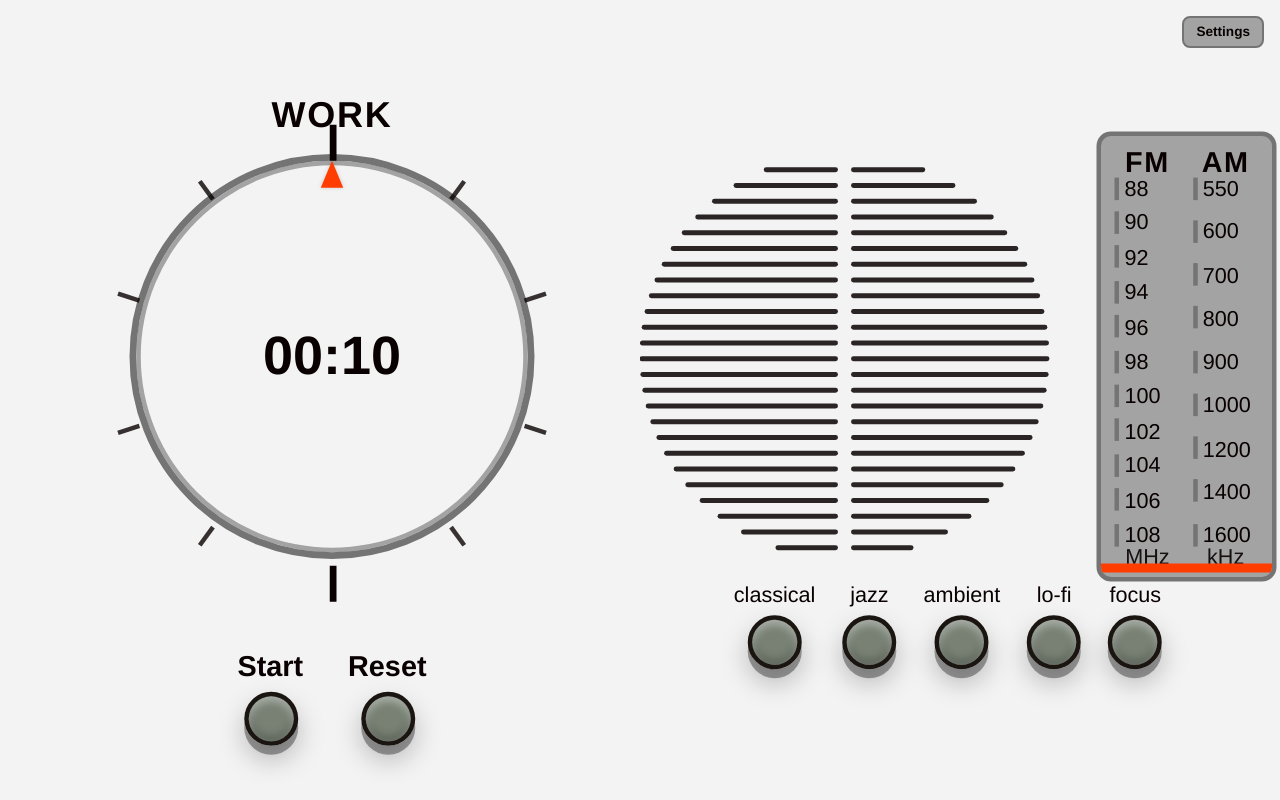
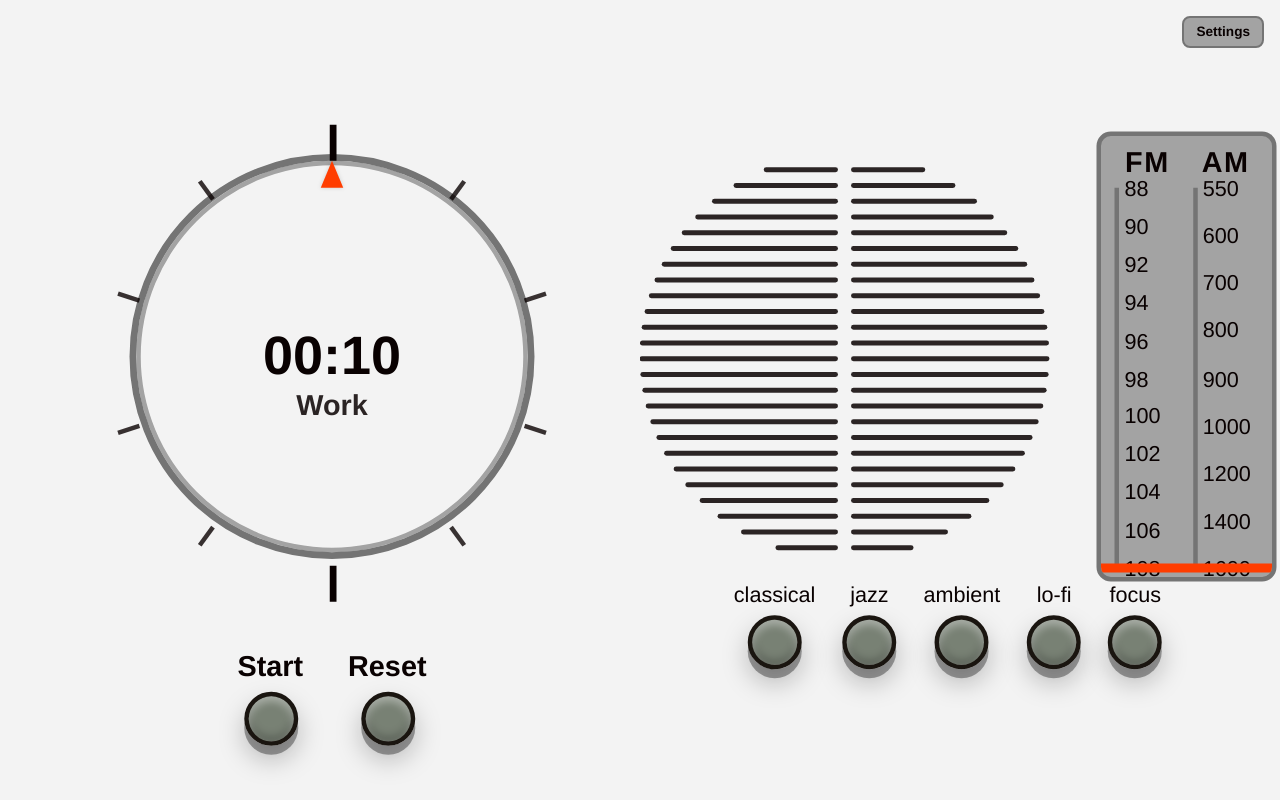
Before and after one commit to crisguardiola/pomodoro-timer, a website built with Vite: page index.html in a window 1280 px wide. Built offline with nearby package versions, Linux system fonts and the light colour scheme.

Commit message:
clock face labels fix

```diff
--- a/src/main.js
+++ b/src/main.js
@@ -38,7 +38,6 @@ let currentMode = "work";
 
 // --- DOM references (set in init) --------------------------------------------
 let displayEl;
-let modeLabelEl;
 let startPauseBtn;
 let startPauseLabelEl;
 let rootEl;
@@ -46,6 +45,8 @@ let workDurationSelect;
 let breakDurationSelect;
 let clockHandEl;
 let clockFaceEl;
+/** Mode label inside clock face ("Work" / "Break") */
+let clockFaceModeEl;
 
 /** AudioContext for notification sound (created on first use / user gesture). */
 let audioContext = null;
@@ -193,10 +194,10 @@ function tick() {
  * Updates the DOM: countdown text, analog clock hand & ticks, Start/Pause label, mode label, and theme.
  */
 function updateDisplay() {
-  if (!displayEl || !modeLabelEl || !startPauseBtn || !rootEl) return;
+  if (!displayEl || !startPauseBtn || !rootEl) return;
   const totalDuration = getDuration(currentMode);
   displayEl.textContent = formatMMSS(timeRemaining);
-  modeLabelEl.textContent = currentMode === "work" ? "Work" : "Break";
+  if (clockFaceModeEl) clockFaceModeEl.textContent = currentMode === "work" ? "Work" : "Break";
   if (startPauseLabelEl) startPauseLabelEl.textContent = isRunning ? "Pause" : "Start";
   if (startPauseBtn) startPauseBtn.setAttribute("aria-label", isRunning ? "Pause" : "Start");
   rootEl.setAttribute("data-mode", currentMode);
@@ -233,10 +234,6 @@ function createUI() {
   rootEl.className = "timer-root";
   rootEl.setAttribute("data-mode", currentMode);
 
-  modeLabelEl = document.createElement("div");
-  modeLabelEl.className = "mode-label";
-  modeLabelEl.setAttribute("aria-live", "polite");
-
   // --- Analog clock: face, second ticks, hand ---------------------------------
   const clockWrap = document.createElement("div");
   clockWrap.className = "analog-clock-wrap";
@@ -258,6 +255,12 @@ function createUI() {
   displayEl.className = "countdown";
   displayEl.setAttribute("aria-live", "polite");
   clockFaceEl.appendChild(displayEl);
+
+  clockFaceModeEl = document.createElement("div");
+  clockFaceModeEl.className = "clock-face-mode";
+  clockFaceModeEl.setAttribute("aria-hidden", "true");
+  clockFaceModeEl.textContent = currentMode === "work" ? "Work" : "Break";
+  clockFaceEl.appendChild(clockFaceModeEl);
 
   clockWrap.appendChild(clockFaceEl);
 
@@ -405,7 +408,7 @@ function createUI() {
 
   settingsCorner.append(settingsTrigger, settingsPanel);
 
-  rootEl.append(modeLabelEl, clockWrap, controls);
+  rootEl.append(clockWrap, controls);
 
   // Two-column layout: left = timer (centred), right = Braun-style speaker + music type buttons
   const layoutColumns = document.createElement("div");
@@ -561,10 +564,7 @@ function createRadioDial() {
     tick.textContent = v;
     fmBody.appendChild(tick);
   }
-  const fmUnits = document.createElement("div");
-  fmUnits.className = "radio-dial-scale-units";
-  fmUnits.textContent = "MHz";
-  fmScale.append(fmLabel, fmBody, fmUnits);
+  fmScale.append(fmLabel, fmBody);
 
   // AM strip: 550–1600 kHz
   const amScale = document.createElement("div");
@@ -583,10 +583,7 @@ function createRadioDial() {
     tick.textContent = v;
     amBody.appendChild(tick);
   }
-  const amUnits = document.createElement("div");
-  amUnits.className = "radio-dial-scale-units";
-  amUnits.textContent = "kHz";
-  amScale.append(amLabel, amBody, amUnits);
+  amScale.append(amLabel, amBody);
 
   scalesWrap.append(fmScale, amScale);
   container.appendChild(scalesWrap);
--- a/src/style.css
+++ b/src/style.css
@@ -259,36 +259,25 @@ body {
   min-height: 120px;
 }
 
+/* One continuous vertical line per scale */
+.radio-dial-scale-body::before {
+  content: "";
+  position: absolute;
+  left: 0;
+  top: 0;
+  bottom: 0;
+  width: 2px;
+  background: var(--color-border);
+}
+
 .radio-dial-tick {
   position: absolute;
   left: 0;
   transform: translateY(-50%);
-  display: flex;
-  align-items: center;
-  gap: 2px;
+  padding-left: 4px;
   font-size: 0.6rem;
   color: var(--color-text);
   box-sizing: border-box;
-}
-
-.radio-dial-tick::before {
-  content: "";
-  display: block;
-  width: 2px;
-  height: 6px;
-  background: var(--color-border);
-  flex-shrink: 0;
-}
-
-.radio-dial-tick-major::before {
-  height: 10px;
-}
-
-.radio-dial-scale-units {
-  font-size: 0.6rem;
-  color: var(--color-text);
-  opacity: 0.9;
-  margin-top: var(--space-xs);
 }
 
 .radio-dial-indicator {
@@ -429,15 +418,13 @@ body {
   overflow: hidden;
 }
 
-.timer-root .mode-label {
-  align-self: end;
-}
-
 .timer-root .analog-clock-wrap {
+  grid-row: 2;
   align-self: center;
 }
 
 .timer-root .controls {
+  grid-row: 3;
   align-self: start;
 }
 
@@ -543,15 +530,6 @@ body {
 }
 
 /* --- Mode label ------------------------------------------------------------- */
-.mode-label {
-  font-size: var(--font-size-lg);
-  font-weight: var(--font-weight-semibold);
-  text-transform: uppercase;
-  letter-spacing: var(--letter-spacing-wide);
-  margin-bottom: var(--space-md);
-  color: var(--color-accent);
-}
-
 /* --- Analog clock (vintage dial timer) --------------------------------------- */
 .analog-clock-wrap {
   display: flex;
@@ -624,6 +602,20 @@ body {
   line-height: var(--line-height-tight);
   margin: 0;
   pointer-events: none;
+}
+
+.clock-face-mode {
+  position: absolute;
+  left: 50%;
+  top: 58%;
+  transform: translate(-50%, 0);
+  font-size: var(--font-size-xs);
+  font-weight: var(--font-weight-semibold);
+  text-transform: capitalize;
+  margin: 0;
+  pointer-events: none;
+  color: var(--color-text);
+  opacity: 0.85;
 }
 
 /* --- Controls (separate block below clock) ---------------------------------- */
@@ -894,6 +886,11 @@ body {
     font-size: 1.25rem;
   }
 
+  .clock-face-mode {
+    font-size: 0.65rem;
+    top: 57%;
+  }
+
   .controls {
     gap: var(--space-xl);
   }
```
